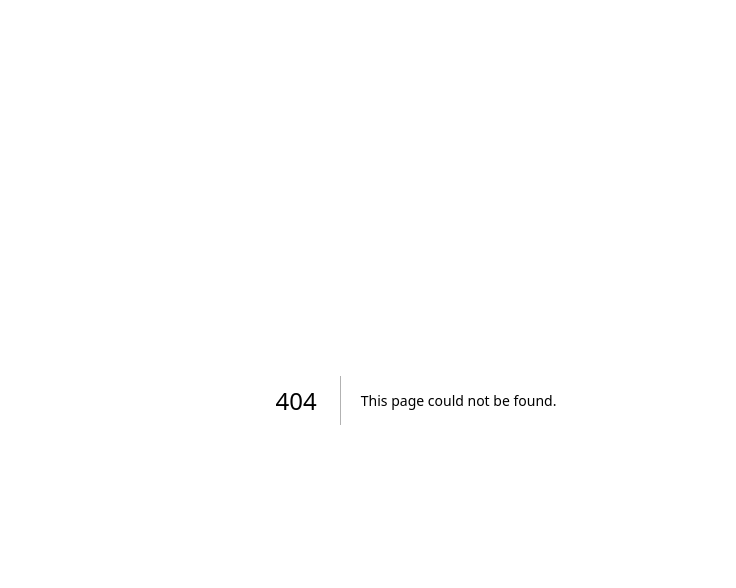
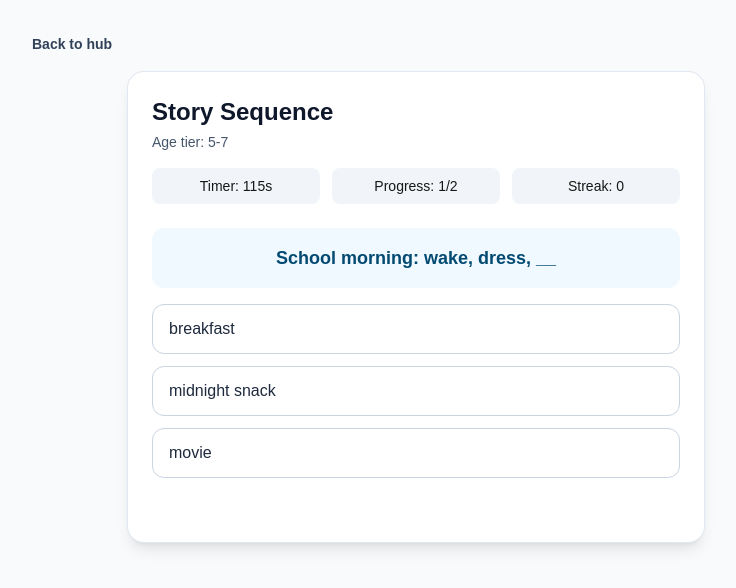
Before and after one commit to GEEKProtocol0110/geek--jr, a Next.js app: page /stories in a window 1280 px wide. Before the commit this address had no page. Shown: the top 588 px of the page, without its empty margins (224-960 px from the left). Built offline with nearby package versions, Linux system fonts and the light colour scheme.

Commit message:
Add Phonics/Memory/Patterns/Stories MVP games

```diff
--- /dev/null
+++ b/src/app/memory/page.tsx
@@ -0,0 +1,17 @@
+import Link from "next/link";
+import MemoryGame from "@/modules/memory/MemoryGame";
+
+export default function MemoryPage() {
+  return (
+    <main className="min-h-screen bg-slate-50 px-4 py-8">
+      <div className="mx-auto max-w-3xl">
+        <Link href="/" className="text-sm font-semibold text-slate-700 hover:text-slate-900">
+          Back to hub
+        </Link>
+        <div className="mt-4">
+          <MemoryGame />
+        </div>
+      </div>
+    </main>
+  );
+}
--- /dev/null
+++ b/src/app/patterns/page.tsx
@@ -0,0 +1,17 @@
+import Link from "next/link";
+import PatternGame from "@/modules/patterns/PatternGame";
+
+export default function PatternsPage() {
+  return (
+    <main className="min-h-screen bg-slate-50 px-4 py-8">
+      <div className="mx-auto max-w-3xl">
+        <Link href="/" className="text-sm font-semibold text-slate-700 hover:text-slate-900">
+          Back to hub
+        </Link>
+        <div className="mt-4">
+          <PatternGame />
+        </div>
+      </div>
+    </main>
+  );
+}
--- /dev/null
+++ b/src/app/phonics/page.tsx
@@ -0,0 +1,17 @@
+import Link from "next/link";
+import PhonicsGame from "@/modules/phonics/PhonicsGame";
+
+export default function PhonicsPage() {
+  return (
+    <main className="min-h-screen bg-slate-50 px-4 py-8">
+      <div className="mx-auto max-w-3xl">
+        <Link href="/" className="text-sm font-semibold text-slate-700 hover:text-slate-900">
+          Back to hub
+        </Link>
+        <div className="mt-4">
+          <PhonicsGame />
+        </div>
+      </div>
+    </main>
+  );
+}
--- /dev/null
+++ b/src/app/stories/page.tsx
@@ -0,0 +1,17 @@
+import Link from "next/link";
+import StoryGame from "@/modules/stories/StoryGame";
+
+export default function StoriesPage() {
+  return (
+    <main className="min-h-screen bg-slate-50 px-4 py-8">
+      <div className="mx-auto max-w-3xl">
+        <Link href="/" className="text-sm font-semibold text-slate-700 hover:text-slate-900">
+          Back to hub
+        </Link>
+        <div className="mt-4">
+          <StoryGame />
+        </div>
+      </div>
+    </main>
+  );
+}
--- /dev/null
+++ b/src/modules/common/TimedChoicesGame.tsx
@@ -0,0 +1,190 @@
+"use client";
+
+import { useEffect, useMemo, useState } from "react";
+import { loadSettings } from "@/lib/settings";
+import { loadFromStorage, saveToStorage } from "@/lib/storage";
+import { AgeTier, GameStats, GameStatsByTier } from "@/lib/types";
+
+export interface ChoicePrompt {
+  id: string;
+  tier: AgeTier;
+  prompt: string;
+  choices: string[];
+  correct: string;
+}
+
+interface TimedChoicesGameProps {
+  title: string;
+  storageKey: string;
+  prompts: ChoicePrompt[];
+}
+
+const EMPTY_STATS: GameStats = {
+  totalAttempts: 0,
+  correctCount: 0,
+  bestStreak: 0,
+};
+
+const EMPTY_BY_TIER: GameStatsByTier = {
+  "1-2": { ...EMPTY_STATS },
+  "3-4": { ...EMPTY_STATS },
+  "5-7": { ...EMPTY_STATS },
+  "8-10": { ...EMPTY_STATS },
+};
+
+function shuffle<T>(items: T[]): T[] {
+  const arr = [...items];
+  for (let i = arr.length - 1; i > 0; i -= 1) {
+    const j = Math.floor(Math.random() * (i + 1));
+    [arr[i], arr[j]] = [arr[j], arr[i]];
+  }
+  return arr;
+}
+
+export default function TimedChoicesGame({ title, storageKey, prompts }: TimedChoicesGameProps) {
+  const settings = useMemo(() => loadSettings(), []);
+  const filtered = useMemo(
+    () => prompts.filter((p) => p.tier === settings.ageTier),
+    [prompts, settings.ageTier],
+  );
+
+  const sessionPrompts = useMemo(() => {
+    const pool = filtered.length ? filtered : prompts;
+    return shuffle(pool).slice(0, Math.min(settings.sessionSize, pool.length));
+  }, [filtered, prompts, settings.sessionSize]);
+
+  const [secondsLeft, setSecondsLeft] = useState<number>(settings.timeLimitSec);
+  const [index, setIndex] = useState(0);
+  const [streak, setStreak] = useState(0);
+  const [feedback, setFeedback] = useState("");
+  const [ended, setEnded] = useState(false);
+  const [stats, setStats] = useState<GameStatsByTier>(EMPTY_BY_TIER);
+
+  useEffect(() => {
+    setStats(loadFromStorage<GameStatsByTier>(storageKey, EMPTY_BY_TIER));
+  }, [storageKey]);
+
+  useEffect(() => {
+    if (ended) {
+      return;
+    }
+
+    const timer = window.setInterval(() => {
+      setSecondsLeft((prev) => {
+        if (prev <= 1) {
+          window.clearInterval(timer);
+          setEnded(true);
+          return 0;
+        }
+        return prev - 1;
+      });
+    }, 1000);
+
+    return () => window.clearInterval(timer);
+  }, [ended]);
+
+  const current = sessionPrompts[index];
+
+  useEffect(() => {
+    if (!ended && index >= sessionPrompts.length && sessionPrompts.length > 0) {
+      setEnded(true);
+    }
+  }, [ended, index, sessionPrompts.length]);
+
+  function updateStats(wasCorrect: boolean, nextStreak: number) {
+    setStats((prev) => {
+      const tier = settings.ageTier;
+      const currentTier = prev[tier] ?? { ...EMPTY_STATS };
+      const updatedTier: GameStats = {
+        totalAttempts: currentTier.totalAttempts + 1,
+        correctCount: currentTier.correctCount + (wasCorrect ? 1 : 0),
+        bestStreak: Math.max(currentTier.bestStreak, nextStreak),
+      };
+      const updated = {
+        ...prev,
+        [tier]: updatedTier,
+      };
+      saveToStorage(storageKey, updated);
+      return updated;
+    });
+  }
+
+  function handleChoice(choice: string) {
+    if (!current || ended) {
+      return;
+    }
+
+    const wasCorrect = choice === current.correct;
+    const nextStreak = wasCorrect ? streak + 1 : 0;
+
+    setStreak(nextStreak);
+    setFeedback(wasCorrect ? "Correct!" : "Try again.");
+    updateStats(wasCorrect, nextStreak);
+
+    if (wasCorrect) {
+      setTimeout(() => {
+        setFeedback("");
+        setIndex((prev) => prev + 1);
+      }, 350);
+    }
+  }
+
+  function restart() {
+    window.location.reload();
+  }
+
+  const attempts = stats[settings.ageTier]?.totalAttempts ?? 0;
+  const correctCount = stats[settings.ageTier]?.correctCount ?? 0;
+
+  if (!sessionPrompts.length) {
+    return <p className="rounded-xl bg-amber-100 p-4 text-amber-900">No prompts found for this activity.</p>;
+  }
+
+  return (
+    <section className="mx-auto w-full max-w-xl rounded-2xl bg-white p-6 shadow-lg ring-1 ring-slate-200">
+      <h1 className="text-2xl font-bold text-slate-900">{title}</h1>
+      <p className="mt-1 text-sm text-slate-600">Age tier: {settings.ageTier}</p>
+
+      <div className="mt-4 grid grid-cols-3 gap-3 text-center text-sm">
+        <div className="rounded-lg bg-slate-100 p-2">Timer: {secondsLeft}s</div>
+        <div className="rounded-lg bg-slate-100 p-2">Progress: {Math.min(index + 1, sessionPrompts.length)}/{sessionPrompts.length}</div>
+        <div className="rounded-lg bg-slate-100 p-2">Streak: {streak}</div>
+      </div>
+
+      {!ended && current ? (
+        <>
+          <div className="mt-6 rounded-xl bg-sky-50 p-4 text-center text-lg font-semibold text-sky-900">
+            {current.prompt}
+          </div>
+          <div className="mt-4 grid gap-3">
+            {current.choices.map((choice) => (
+              <button
+                key={`${current.id}-${choice}`}
+                type="button"
+                onClick={() => handleChoice(choice)}
+                className="rounded-xl border border-slate-300 bg-white px-4 py-3 text-left font-medium text-slate-800 transition hover:bg-slate-50"
+              >
+                {choice}
+              </button>
+            ))}
+          </div>
+          <p className="mt-4 min-h-6 text-sm font-semibold text-slate-700">{feedback}</p>
+        </>
+      ) : (
+        <div className="mt-6 rounded-xl bg-emerald-50 p-4 text-emerald-900">
+          <h2 className="text-xl font-bold">Session Complete</h2>
+          <p className="mt-2">Attempts: {attempts}</p>
+          <p>Correct: {correctCount}</p>
+          <p>Best streak: {stats[settings.ageTier]?.bestStreak ?? 0}</p>
+          <button
+            type="button"
+            onClick={restart}
+            className="mt-4 rounded-lg bg-emerald-700 px-4 py-2 font-semibold text-white hover:bg-emerald-800"
+          >
+            Play again
+          </button>
+        </div>
+      )}
+    </section>
+  );
+}
--- /dev/null
+++ b/src/modules/memory/MemoryGame.tsx
@@ -0,0 +1,15 @@
+"use client";
+
+import TimedChoicesGame from "@/modules/common/TimedChoicesGame";
+import { ChoicePrompt } from "@/modules/common/TimedChoicesGame";
+import prompts from "@/data/memory/pairs.json";
+
+export default function MemoryGame() {
+  return (
+    <TimedChoicesGame
+      title="Memory Match"
+      storageKey="geekjr_stats_memory_v1"
+      prompts={prompts as ChoicePrompt[]}
+    />
+  );
+}
--- /dev/null
+++ b/src/modules/patterns/PatternGame.tsx
@@ -0,0 +1,15 @@
+"use client";
+
+import TimedChoicesGame from "@/modules/common/TimedChoicesGame";
+import { ChoicePrompt } from "@/modules/common/TimedChoicesGame";
+import prompts from "@/data/patterns/patterns.json";
+
+export default function PatternGame() {
+  return (
+    <TimedChoicesGame
+      title="Patterns & Logic"
+      storageKey="geekjr_stats_patterns_v1"
+      prompts={prompts as ChoicePrompt[]}
+    />
+  );
+}
--- /dev/null
+++ b/src/modules/phonics/PhonicsGame.tsx
@@ -0,0 +1,15 @@
+"use client";
+
+import TimedChoicesGame from "@/modules/common/TimedChoicesGame";
+import { ChoicePrompt } from "@/modules/common/TimedChoicesGame";
+import prompts from "@/data/phonics/sounds.json";
+
+export default function PhonicsGame() {
+  return (
+    <TimedChoicesGame
+      title="Phonics Tap"
+      storageKey="geekjr_stats_phonics_v1"
+      prompts={prompts as ChoicePrompt[]}
+    />
+  );
+}
--- /dev/null
+++ b/src/modules/stories/StoryGame.tsx
@@ -0,0 +1,15 @@
+"use client";
+
+import TimedChoicesGame from "@/modules/common/TimedChoicesGame";
+import { ChoicePrompt } from "@/modules/common/TimedChoicesGame";
+import prompts from "@/data/stories/stories.json";
+
+export default function StoryGame() {
+  return (
+    <TimedChoicesGame
+      title="Story Sequence"
+      storageKey="geekjr_stats_stories_v1"
+      prompts={prompts as ChoicePrompt[]}
+    />
+  );
+}
```
